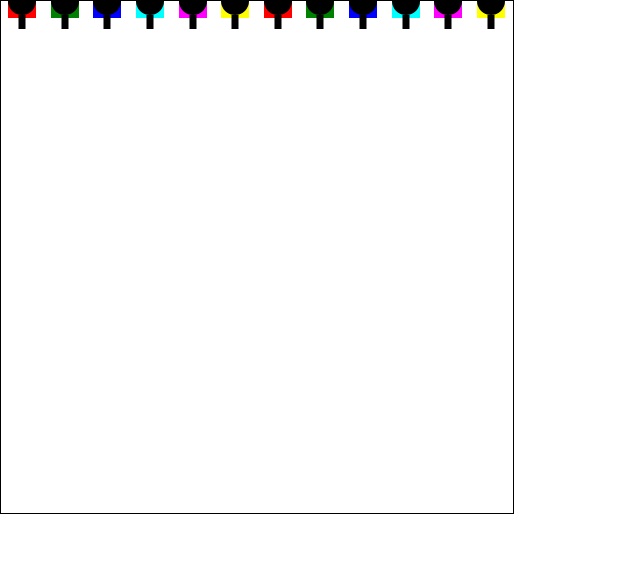
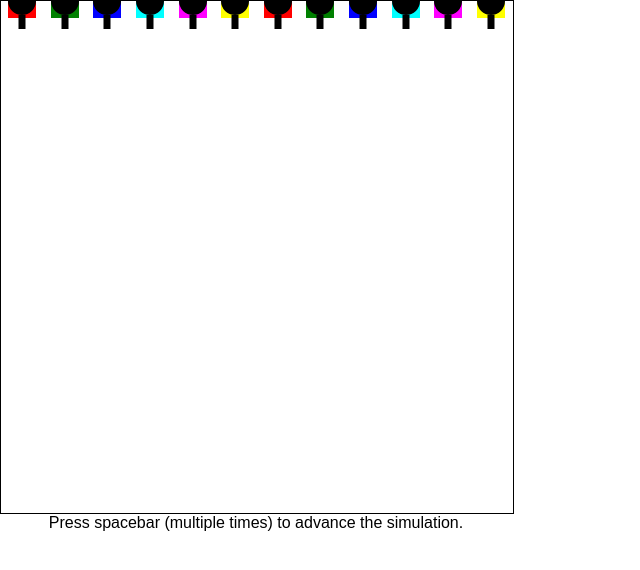
Before and after one commit to ArcaneEngineer/ECS-tutorials, a plain HTML site: page part1.html in a window 1280 px wide. Shown: the whole page, without its empty margins (0-640 px from the left). Drawn offline with Linux system fonts and the light colour scheme.

Commit message:
Added in-demo instructions.

```diff
--- a/part1.html
+++ b/part1.html
@@ -11,5 +11,6 @@
   </head>
 	<body>
 		<canvas width="512" height="512"></canvas>
+		<div id="instructions">Press spacebar (multiple times) to advance the simulation.</div>
 	</body>
 </html>
--- a/style.css
+++ b/style.css
@@ -24,3 +24,9 @@ canvas {
 	border: 1px solid black;
 	//position: absolute; top: 0; left: 0;
 }
+
+div#instructions
+{
+	text-align: center;
+	width: 512px;
+}
```
